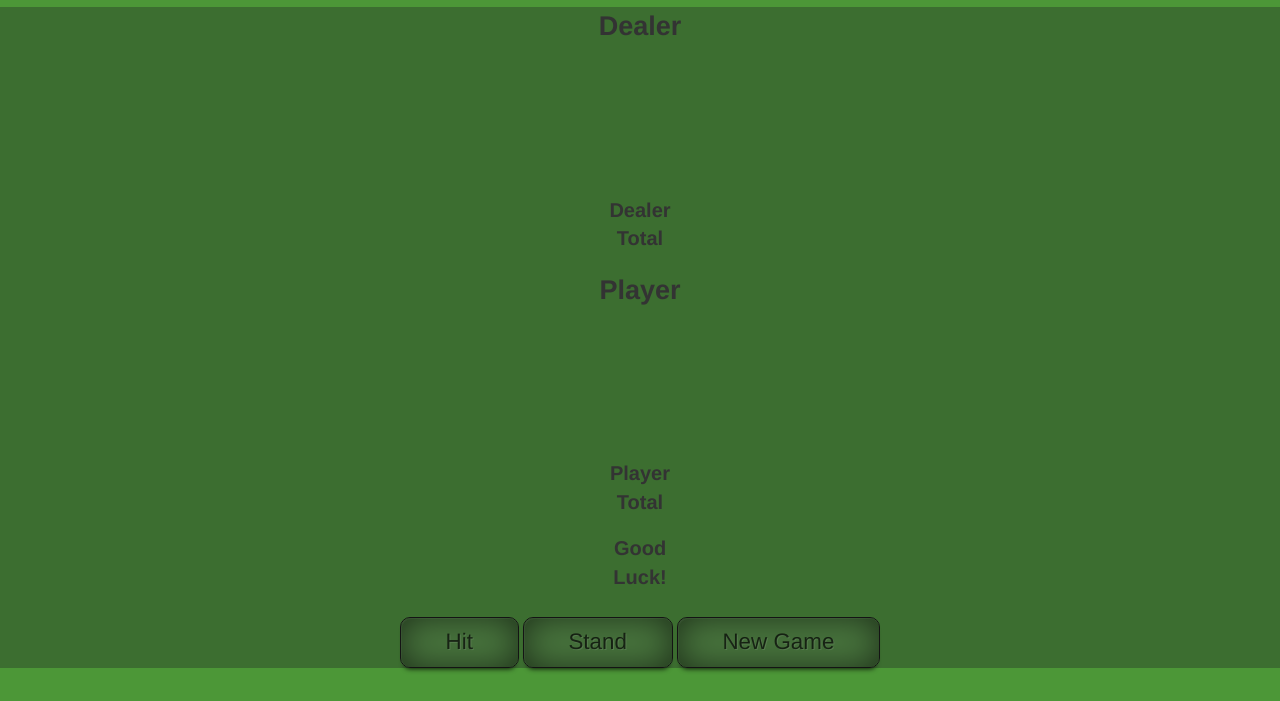
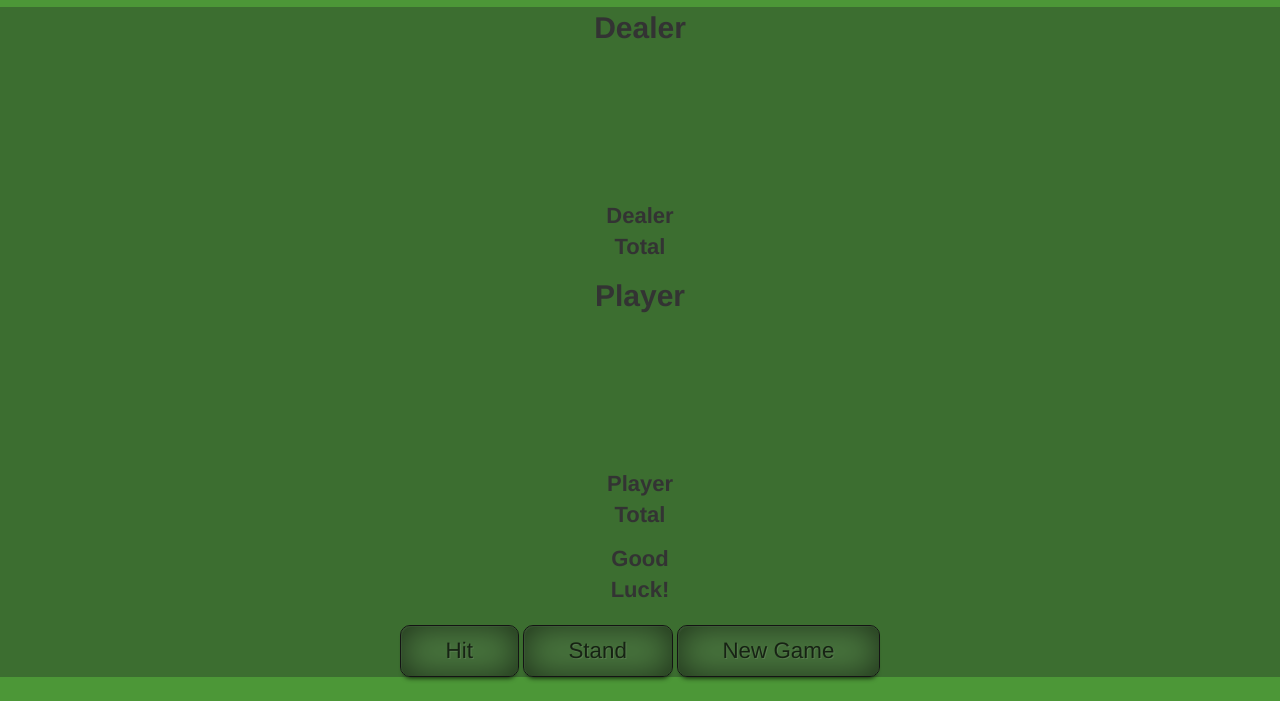
Before and after one commit to mhomolak/BJ, a plain HTML site: page index.html in a window 1280 px wide. Shown: the part 99-800 px from the top of the page. Drawn offline with nearby package versions, Linux system fonts and the light colour scheme; no server answers.

Commit message:
Font sizing

```diff
--- a/style.css
+++ b/style.css
@@ -23,7 +23,7 @@ body {
   text-align: center;
 }
 label {
-  font-size: 27px;
+  font-size: 30px;
 }
 #button {
   display: inline-block;
@@ -54,7 +54,7 @@ div {
   /*border: 1px solid black;*/
   margin-left: auto;
   margin-right: auto;
-  font-size: 20px;
+  font-size: 22px;
   font-weight: bold;
 }
 .Dealer img {
```
